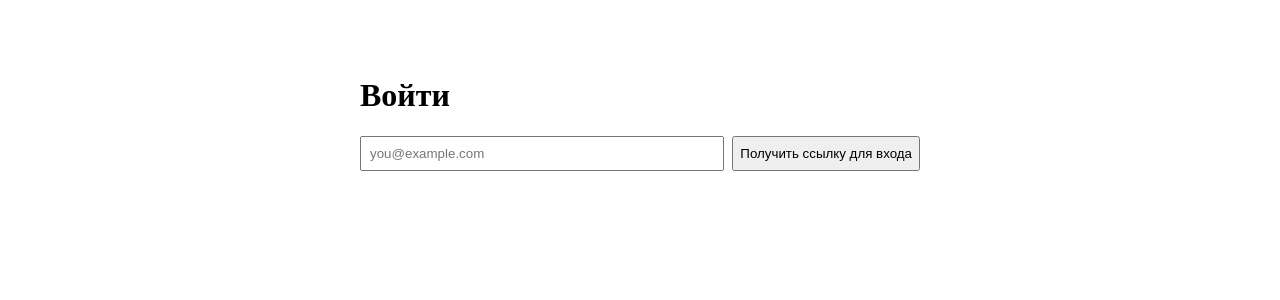
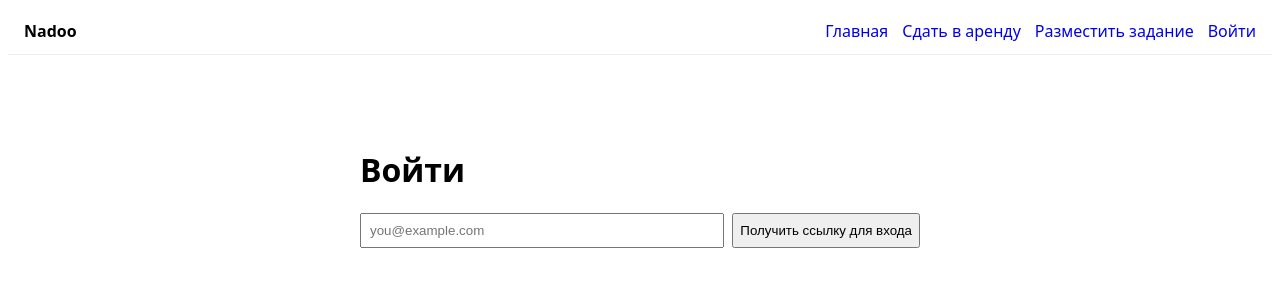
Before and after one commit to mihailgybkin-dot/Nadoo, a Next.js app: page /login in a window 1280 px wide. Shown: the top 300 px of the page. Built offline with nearby package versions, Linux system fonts and the light colour scheme.

Commit message:
Update layout.tsx

```diff
--- a/app/layout.tsx
+++ b/app/layout.tsx
@@ -1,13 +1,24 @@
 // app/layout.tsx
-export const metadata = {
-  title: 'Nadoo',
-  description: 'Аренда вещей и задания рядом с вами',
-};
+export const metadata = { title: 'Nadoo' };
 
 export default function RootLayout({ children }: { children: React.ReactNode }) {
   return (
     <html lang="ru">
-      <body>{children}</body>
+      <body style={{ fontFamily: 'system-ui, -apple-system, Segoe UI, Roboto, sans-serif' }}>
+        <header style={{
+          display: 'flex', justifyContent: 'space-between', alignItems: 'center',
+          padding: '12px 16px', borderBottom: '1px solid #eee'
+        }}>
+          <div style={{ fontWeight: 700 }}>Nadoo</div>
+          <nav style={{ display: 'flex', gap: 14 }}>
+            <a href="/" style={{ textDecoration: 'none' }}>Главная</a>
+            <a href="/post-item" style={{ textDecoration: 'none' }}>Сдать в аренду</a>
+            <a href="/post-task" style={{ textDecoration: 'none' }}>Разместить задание</a>
+            <a href="/login" style={{ textDecoration: 'none' }}>Войти</a>
+          </nav>
+        </header>
+        <main style={{ maxWidth: 1200, margin: '0 auto', padding: 16 }}>{children}</main>
+      </body>
     </html>
   );
 }
```
